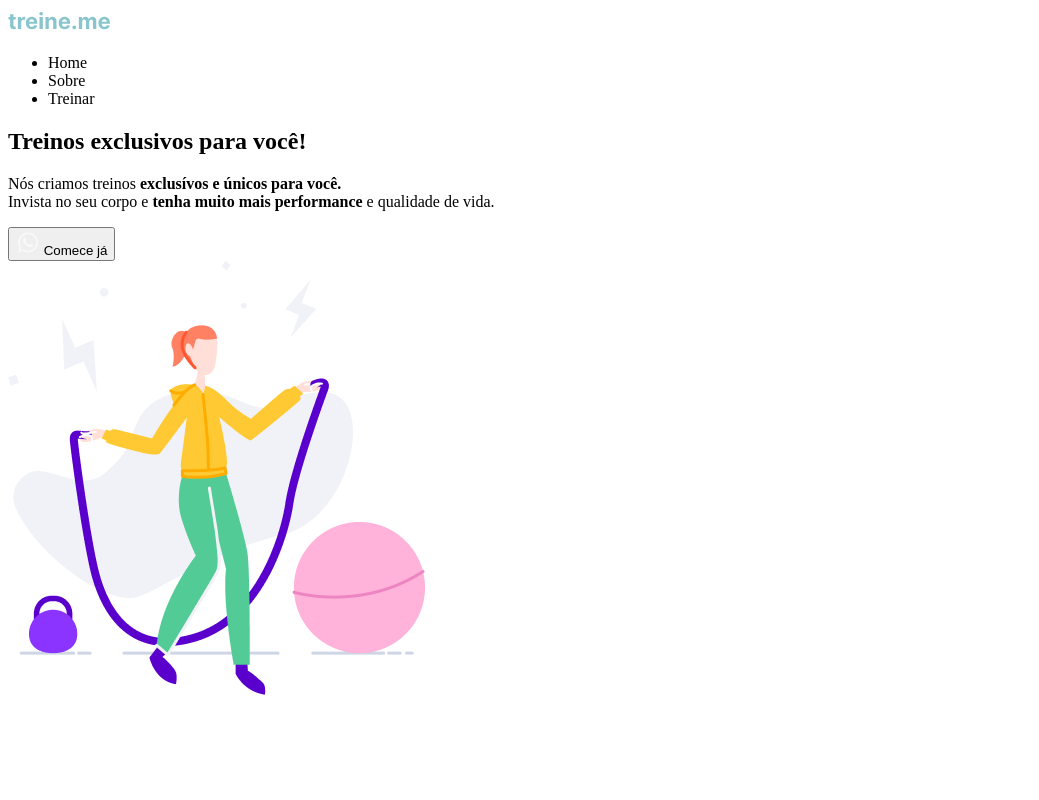
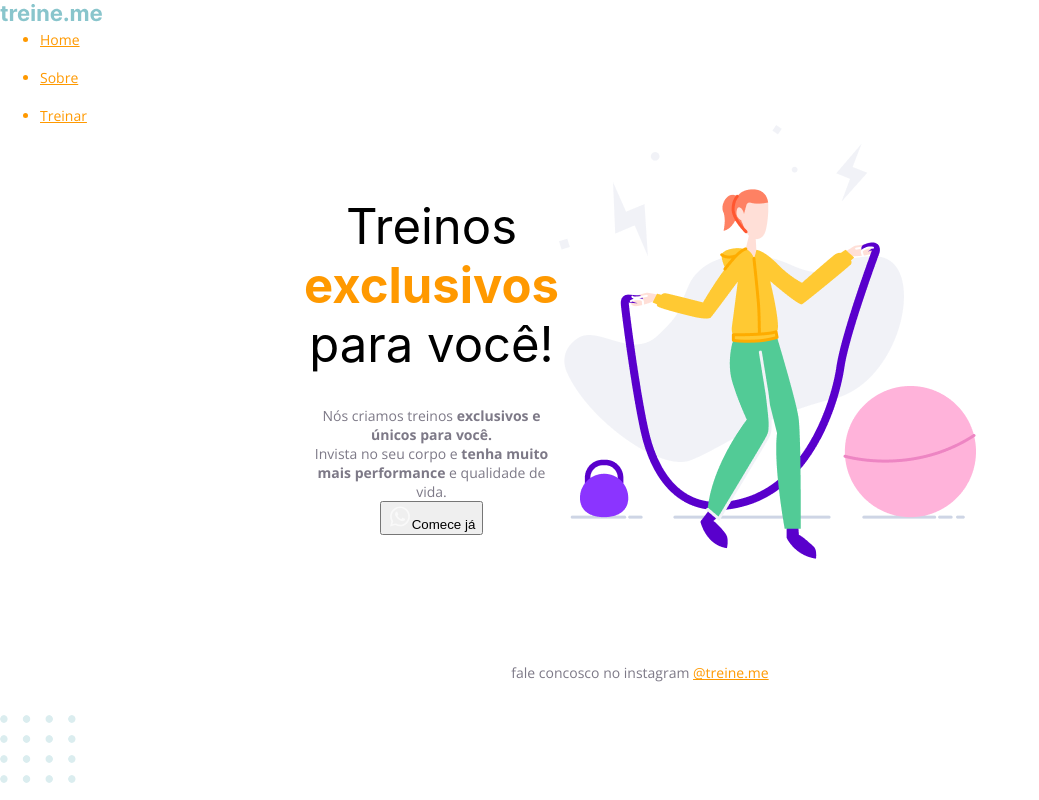
Before and after one commit to LucasLoopsT/Projetos__Rocket, a plain HTML site: page Projeto__02/index.html in a window 1280 px wide. Shown: the whole page, without its empty margins (0-1039 px from the left). Drawn offline with nearby package versions, Linux system fonts and the light colour scheme; files that its build step writes are made by us from their sources.

Commit message:
Update index.html

```diff
--- a/Projeto__02/index.html
+++ b/Projeto__02/index.html
@@ -4,44 +4,38 @@
     <meta charset="UTF-8">
     <meta name="viewport" content="width=device-width, initial-scale=1.0">
     <title>Treine me</title>
+    <link rel="stylesheet" href="style.css">
+    <link rel="preconnect" href="https://fonts.googleapis.com">
+    <link rel="preconnect" href="https://fonts.gstatic.com" crossorigin>
+    <link href="https://fonts.googleapis.com/css2?family=DM+Sans&family=Mulish:wght@400;700&family=Open+Sans:wght@400;700&display=swap" rel="stylesheet">
   </head>
   <body>
-
     <div class="page">
       <header>
-        <img src="imgs/logo.svg" alt="Treine.me">
-
         <nav>
+          <a href="#"><img src="imgs/logo.svg" alt="Treine.me"></a>
           <ul>
-            <li>Home</li>
-            <li>Sobre</li>
-            <li>Treinar</li>
+            <a href="#"><li>Home</li></a>
+            <a href="#"><li>Sobre</li></a>
+            <a href="#"><li>Treinar</li></a>
           </ul>
         </nav>
-
       </header>
       <main>
-
         <section class="text">
-          <h1>Treinos exclusivos
-            para você!</h1>
-
+          <h1>Treinos <span>exclusivos</span> para você!</h1>
           <p>
-            Nós criamos treinos <strong>exclusívos e únicos para você.</strong><br/>
+            Nós criamos treinos <strong>exclusivos e únicos para você.</strong><br/>
             Invista no seu corpo e <strong>tenha muito mais performance</strong> e qualidade de vida.
           </p>
-
-          <button>
-            <img src="imgs/whats.svg" alt="ícone do whatsapp">
-            Comece já
-          </button>
+          <a href="#"><button><img src="imgs/whats.svg" alt="ícone do whatsapp">Comece já</button></a>
         </section>
-
-        <img src="imgs/img.png" alt="Desenho de uma mulher pulando corda numa academina">
-
+        <img src="imgs/img.png" alt="Desenho de uma mulher pulando corda numa academina" id="girl__img">
       </main>
-      <footer></footer>
+      <footer>
+        <p>fale concosco no instagram <a href="mailto:" target="_blank">@treine.me</a></p>
+      </footer>
     </div>
-
+    <img src="imgs/balls.svg" alt="bolinhas no canto da tela" id="balls">
   </body>
 </html>
```
